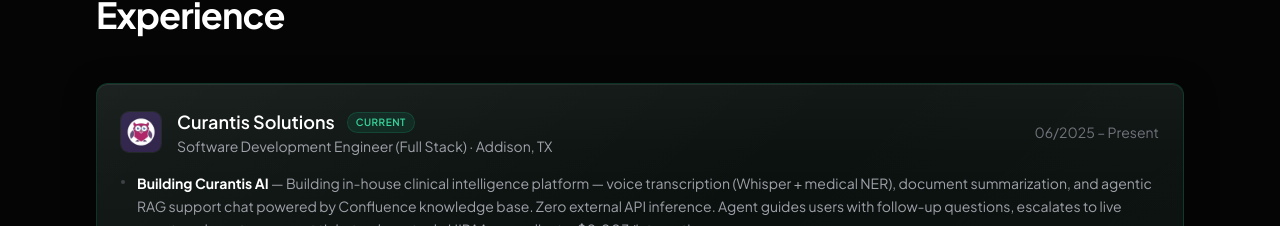
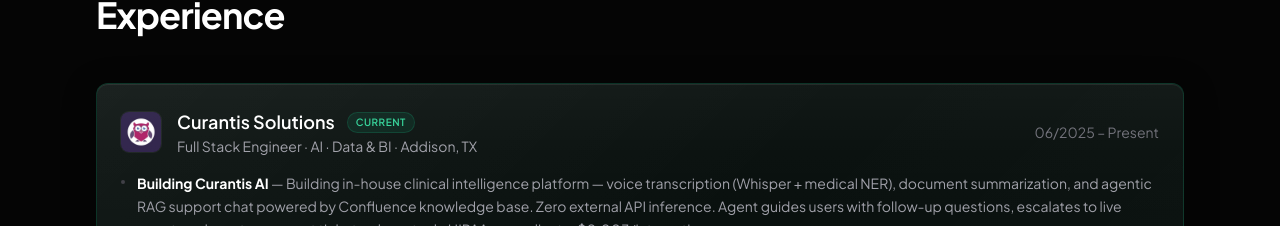
Before and after one commit to sahil7992/sahil-portfolio, a React (Create React App) app: page / in a window 1280 px wide. Shown: the part 1171-1397 px from the top of the page. Built offline with nearby package versions, Linux system fonts and the light colour scheme; a web font is replaced by a local one.

Commit message:
Update Curantis role: Full Stack · AI · Data & BI

```diff
--- a/src/App.js
+++ b/src/App.js
@@ -93,7 +93,7 @@
   const experiences = [
     {
       company: "Curantis Solutions",
-      role: "Software Development Engineer (Full Stack)",
+      role: "Full Stack Engineer · AI · Data & BI",
       location: "Addison, TX",
       dates: "06/2025 – Present",
       logo: assetPath("/curantis_solutions_logo.jpeg"),
```
